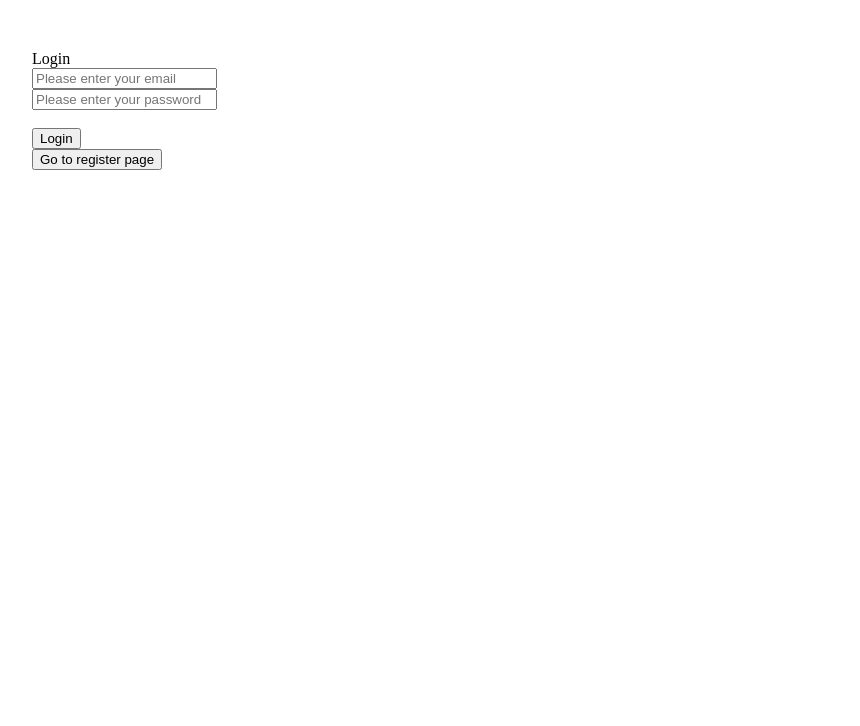
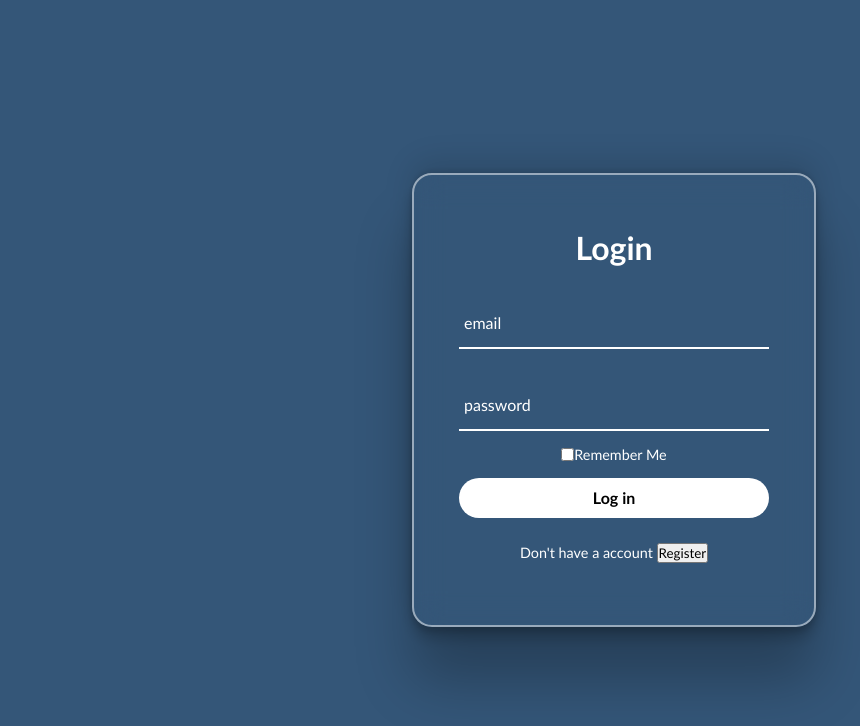
Before and after one commit to Bogdddan/goit-react-hw-08-phonebook, a React (Create React App) app: page /goit-react-hw-08-phonebook/login in a window 1280 px wide. Before the commit this address led to /login. Shown: the top 726 px of the page, without its empty margins (26-886 px from the left). Built offline with nearby package versions, Linux system fonts and the light colour scheme.

Commit message:
base navigation

```diff
--- a/src/App.jsx
+++ b/src/App.jsx
@@ -50,3 +50,9 @@ export default App;
 // name jhkhruid
 // email jshuifhi@gmail.com
 // pass uehueijksbidh56
+
+
+
+// jkskhueriut
+// kjfgjuhi@gmail.com
+// 653476td6fuihsdugyerur
--- a/src/index.js
+++ b/src/index.js
@@ -10,10 +10,12 @@ ReactDOM.createRoot(document.getElementById('root')).render(
   <React.StrictMode>
     <Provider store={store}>
       <PersistGate loading={null} persistor={persistor}>
-        <BrowserRouter>
+        <BrowserRouter basename='/goit-react-hw-08-phonebook'>
           <App />
         </BrowserRouter>
       </PersistGate>
     </Provider>
   </React.StrictMode>
 );
+
+//  <BrowserRouter basename='/goit-react-hw-05-movies'>
--- a/src/pages/login/loginPage.js
+++ b/src/pages/login/loginPage.js
@@ -2,7 +2,8 @@ import { useState } from "react";
 import { useAuth } from "../../hooks/index";
 import { useNavigate } from "react-router-dom";
 import { useDispatch } from "react-redux";
-import { logIn } from "../../redux/auth/operations";
+import { logIn, register } from "../../redux/auth/operations";
+import css from './loginPage.module.css';
 
 function LoginPage() {
     const navigate = useNavigate();
@@ -21,7 +22,46 @@ function LoginPage() {
     };
 
     return (
-        <div style={{margin: 50}}>
+        <section>
+            <div className={css.formBox}>
+                <div className={css.formValue}>
+                  <form>
+                    <h2>Login</h2>
+                    <div className={css.inputBox}>
+
+                        <input type="email"
+                          value={email}
+                          onChange={(event) => setEmail(event.target.value)}
+                          required/>
+                        <label for="">email</label>
+                    </div>
+                    <div className={css.inputBox}>
+                          <input type="password"
+                            value={password}
+                            onChange={(event) => setPassword(event.target.value)}
+                            required/>
+                          <label for="">password</label>
+                      </div>
+                    <div className={css.forget}>
+                        <input type="checkbox" />Remember Me
+                      <a href="https://www.google.com/"></a>
+                    </div>
+                    {isAuthError && <div>Error occurred while logging in</div>}
+                    <button onClick={handleLogin} className={css.loginBtn}>Log in</button>
+                    <div className={css.register}>
+                      <p>Don't have a account <button onClick={handleSignupNavigate}>Register</button></p>
+                    </div>
+                  </form>
+                </div>
+            </div>
+        </section>
+    )
+}
+
+export default LoginPage;
+
+
+{/* <div style={{margin: 50}}>
             <div>Login</div>
             <input
                 type="email"
@@ -38,8 +78,4 @@ function LoginPage() {
             {isAuthError && <div>Error occurred while logging in</div>} <br />
             <button onClick={handleLogin}>Login</button> <br />
             <button onClick={handleSignupNavigate}>Go to register page</button>
-        </div>
-    )
-}
-
-export default LoginPage;
+        </div> */}
--- /dev/null
+++ b/src/pages/login/loginPage.module.css
@@ -0,0 +1,104 @@
+*{
+    margin: 0;
+    padding: 0;
+    font-family:'Trebuchet MS', 'Lucida Sans Unicode', 'Lucida Grande', 'Lucida Sans', Arial, sans-serif
+}
+section{
+    display: flex;
+    justify-content: center;
+    align-items: center;
+    min-height: 100vh;
+    width: 100%;
+    background: #345678;
+}
+.formBox{
+    position: relative;
+    width: 400px;
+    height: 450px;
+    background: transparent;
+    border: 2px solid rgba(255, 255, 255, 0.5);
+    border-radius: 20px;
+    box-shadow: rgba(0, 0, 0, 0.25) 0px 54px 55px, rgba(0, 0, 0, 0.12) 0px -12px 30px, rgba(0, 0, 0, 0.12) 0px 4px 6px, rgba(0, 0, 0, 0.17) 0px 12px 13px, rgba(0, 0, 0, 0.09) 0px -3px 5px;
+    backdrop-filter: blur(15px);
+    display: flex;
+    justify-content: center;
+    align-items: center;
+
+}
+h2{
+    font-size: 2em;
+    color: #fff;
+    text-align: center;
+}
+.inputBox{
+    position: relative;
+    margin: 30px 0;
+    width: 310px;
+    border-bottom: 2px solid #fff;
+}
+.inputBox label{
+    position: absolute;
+    top: 50%;
+    left: 5px;
+    transform: translateY(-50%);
+    color: #fff;
+    font-size: 1em;
+    pointer-events: none;
+    transition: .5s;
+}
+input:focus ~ label,
+input:valid ~ label {
+    top: -5px;
+}
+.inputBox input{
+    width: 100%;
+    height: 50px;
+    background: transparent;
+    border: none;
+    outline: none;
+    font-size: 1em;
+    padding: 0 35px 0 5px;
+    color: #fff;
+}
+.forget{
+    margin: -15px 0 15px;
+    font-size: .9em;
+    color: #fff;
+    display: flex;
+    justify-content: center;
+}
+.forget label input{
+    margin-right: 3px;
+}
+.forget label a{
+    color: #fff;
+    text-decoration: none;
+}
+.forget label a:hover{
+    text-decoration: underline;
+}
+.loginBtn{
+    width: 100%;
+    height: 40px;
+    border-radius: 40px;
+    background: #fff;
+    border: none;
+    outline: none;
+    cursor: pointer;
+    font-size: 1em;
+    font-weight: 600;
+}
+.register{
+    font-size: .9em;
+    color: #fff;
+    text-align: center;
+    margin: 25px 0 10px;
+}
+.register p a{
+    text-decoration: none;
+    color: #fff;
+    font-weight: 600;
+}
+.register p a:hover{
+    text-decoration: underline;
+}
```
